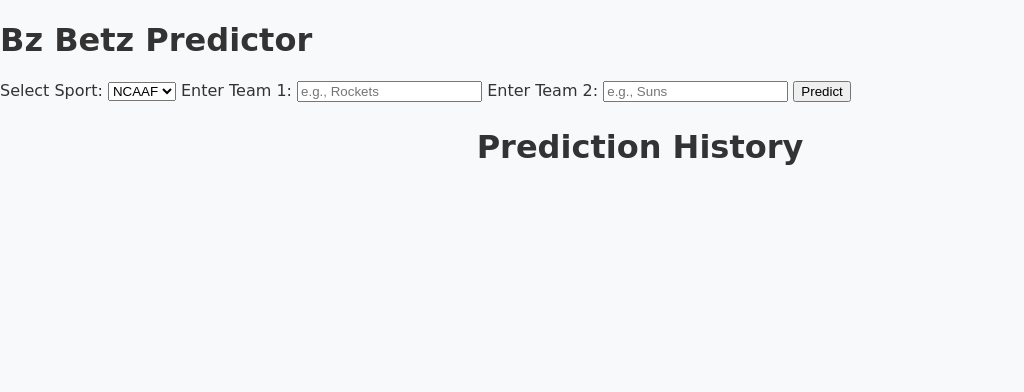
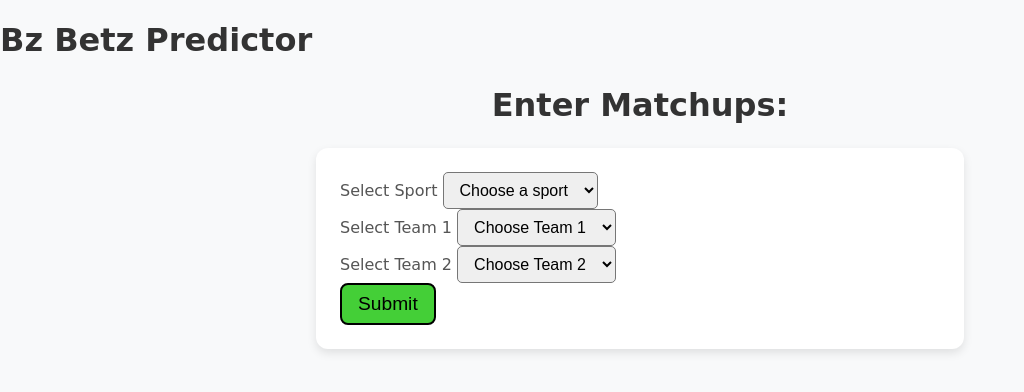
Before and after one commit to vzjavi/bzbetzpredictor, a Flask app: page / in a window 1280 px wide. Shown: the top 392 px of the page, without its empty margins (0-1024 px from the left). Run offline with Flask 3, Linux system fonts and the light colour scheme.

Commit message:
Update index.html

```diff
--- a/templates/index.html
+++ b/templates/index.html
@@ -3,40 +3,67 @@
 {% block title %}Home - Bz Betz Predictor{% endblock %}
 
 {% block content %}
-<form method="POST">
-    <label for="sheet_name">Select Sport:</label>
-    <select name="sheet_name" id="sheet_name" required>
-        <option value="NCAAF">NCAAF</option>
-        <option value="NBA">NBA</option>
-        <option value="NFL">NFL</option>
-    </select>
+<h2 class="text-center mb-4">Enter Matchups:</h2>
 
-    <label for="team1">Enter Team 1:</label>
-    <input type="text" id="team1" name="team1" placeholder="e.g., Rockets" required>
+<div class="card p-4 shadow-sm">
+    <form method="POST" id="prediction-form">
+        <div class="mb-3">
+            <label for="sheet_name" class="form-label">Select Sport</label>
+            <select class="form-select searchable" name="sheet_name" id="sheet_name" required>
+                <option value="" disabled selected>Choose a sport</option>
+                <option value="NCAAF">NCAAF</option>
+                <option value="NBA">NBA</option>
+                <option value="NFL">NFL</option>
+            </select>
+        </div>
 
-    <label for="team2">Enter Team 2:</label>
-    <input type="text" id="team2" name="team2" placeholder="e.g., Suns" required>
+        <div class="mb-3">
+            <label for="team1" class="form-label">Select Team 1</label>
+            <select class="form-select searchable" name="team1" id="team1" required>
+                <option value="" disabled selected>Choose Team 1</option>
+            </select>
+        </div>
 
-    <button type="submit">Predict</button>
-</form>
+        <div class="mb-3">
+            <label for="team2" class="form-label">Select Team 2</label>
+            <select class="form-select searchable" name="team2" id="team2" required>
+                <option value="" disabled selected>Choose Team 2</option>
+            </select>
+        </div>
 
+        <button type="submit" class="btn btn-primary w-100">Submit</button>
+    </form>
+</div>
+
+<!-- Error Message -->
 {% if error_message %}
-    <p class="result error">{{ error_message }}</p>
+<div class="alert alert-danger mt-3">{{ error_message }}</div>
 {% endif %}
 
-{% if result %}
-    <p class="result"><strong>Predicted Over/Under:</strong> {{ result }}</p>
+<!-- Results Section
+{% if result and selected_team1 and selected_team2 %}
+<div class="card mt-4 p-4 shadow-sm">
+    <h4 class="text-center">Projected Over/Under</h4>
+    <p class="text-center fs-5">
+        <strong>{{ selected_team1 }}</strong> vs. <strong>{{ selected_team2 }}</strong>
+    </p>
+    <h3 class="text-center text-primary">{{ result }}</h3>
+</div>
+{% endif %}-->
+
+<!-- Saved Matchups -->
+{% if history %}
+<div class="card mt-4 p-4 shadow-sm">
+    <h4 class="text-center">Saved Matchups</h4>
+    <ul class="list-group">
+        {% for item in history %}
+        <li class="list-group-item">
+            <strong>{{ item.sport }}:</strong> {{ item.team1 }} vs. {{ item.team2 }}
+            <span class="badge custom-badge float-end">Projected O/U: {{ item.result }}</span>
+        </li>
+        {% endfor %}
+    </ul>
+</div>
 {% endif %}
 
-<div class="history-section">
-    <h2>Prediction History</h2>
-    <div class="history">
-        {% for entry in history %}
-            <div class="history-item">
-                <strong>{{ entry.team1 }}</strong> vs <strong>{{ entry.team2 }}</strong><br>
-                <span>Predicted Over/Under: <strong>{{ entry.result }}</strong></span>
-            </div>
-        {% endfor %}
-    </div>
-</div>
 {% endblock %}
```
